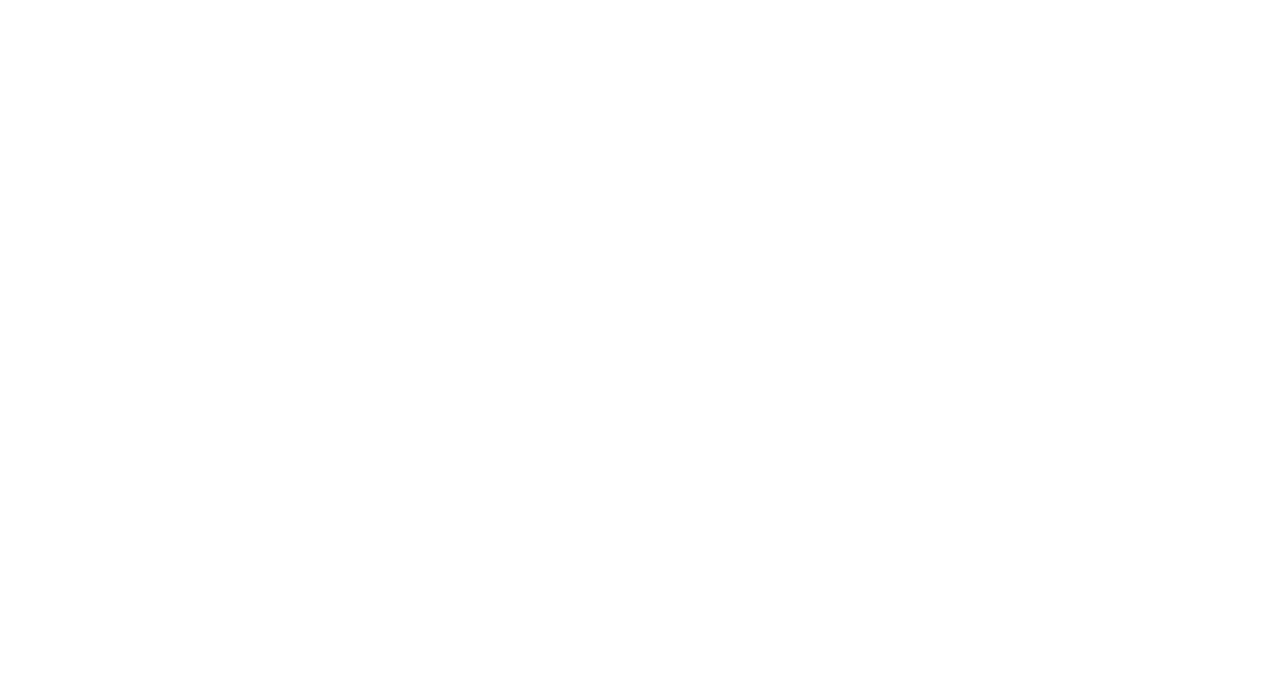
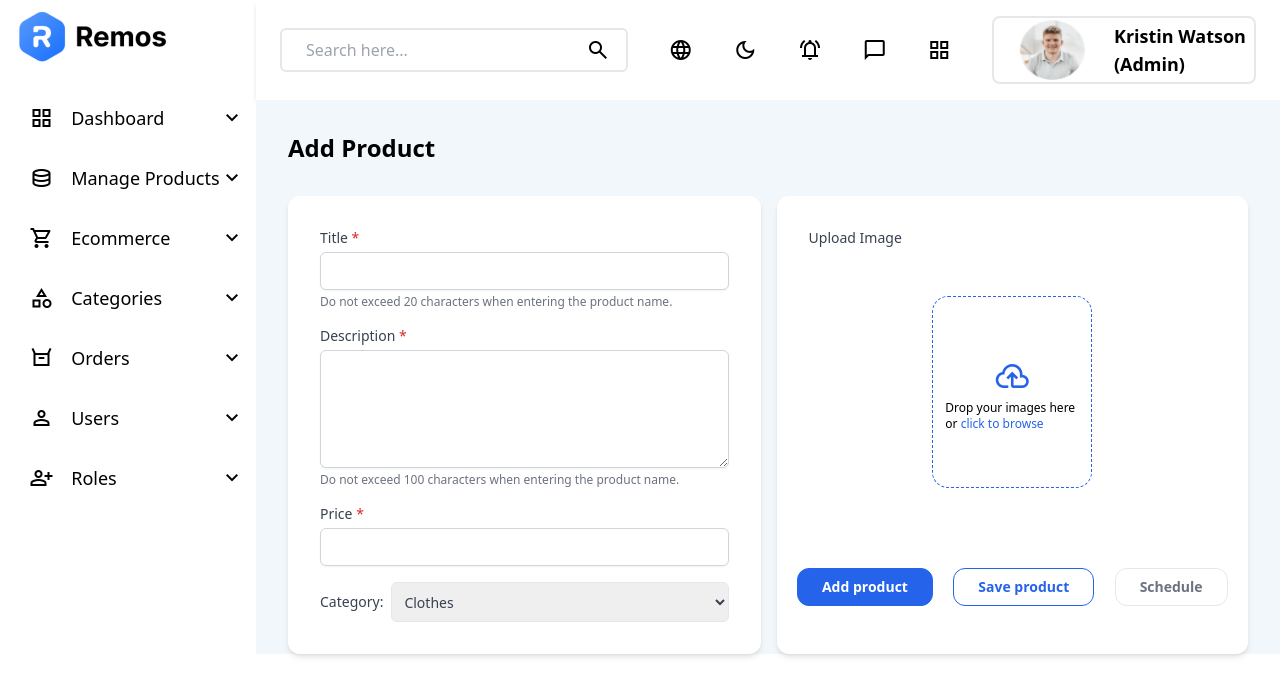
Before and after one commit to Lakshy-a/UsersFrontend, a React (Vite) app: page /manageProducts/addNewProduct in a window 1280 px wide. Before the commit this address had no page. Shown: the top 696 px of the page. Built offline with nearby package versions, Linux system fonts and the light colour scheme.

Commit message:
Completed the add new product

```diff
--- a/src/App.jsx
+++ b/src/App.jsx
@@ -69,7 +69,7 @@
                 <Route path="/manageProducts/updateproduct" element={<UpdateProduct />} />
                 <Route path="/manageProducts/allProducts" element={<AllProducts />} />
                 <Route path="/category/:name" element={<DynamicComponent />} />
-                <Route path="/addNewProduct" element={<AddProductNew />} />
+                <Route path="/manageProducts/addNewProduct" element={<AddProductNew />} />
               </Routes>
             </div>
           </div>
--- a/src/Components/AddProductNew.jsx
+++ b/src/Components/AddProductNew.jsx
@@ -1,5 +1,4 @@
 /* eslint-disable no-unused-vars */
-// FormComponent.jsx
 import React, { useState } from "react";
 import axios from "axios";
 import Sidebar from "./Sidebar";
@@ -7,10 +6,59 @@
 import { useNavigate } from "react-router-dom";
 
 function AddProductNew() {
+  const navigate = useNavigate();
+
+  const [formData, setFormData] = useState({
+    name: "",
+    description: "",
+    price: "",
+    category: "Clothes",
+    imageUrl: "", // Adding imageUrl to formData
+  });
+
+  const [selectedImage, setSelectedImage] = useState(null);
+
+  const handleChange = (e) => {
+    setFormData({ ...formData, [e.target.name]: e.target.value });
+  };
+
+  const handleImageUpload = (event) => {
+    const file = event.target.files[0];
+    if (file) {
+      const reader = new FileReader();
+      reader.onloadend = () => {
+        const base64String = reader.result;
+        setSelectedImage(base64String);
+        setFormData({ ...formData, imageUrl: base64String });
+        console.log(base64String)
+      };
+      reader.readAsDataURL(file);
+    }
+  };
+
+  const handleSubmit = async (e) => {
+    e.preventDefault();
+
+    try {
+      const response = await axios.post(
+        "http://localhost:3000/manageProducts/addProduct",
+        formData
+      );
+      console.log("Response:", response.data);
+      alert("Product added successfully");
+      navigate("/manageProducts/allProducts");
+    } catch (error) {
+      console.error(
+        "Error adding product:",
+        error.response ? error.response.data : error.message
+      );
+      alert("Error adding product");
+    }
+  };
+
   return (
     <div>
-      <div>
-        <div className="app-container h-screen w-screen flex">
+      <div className="app-container h-screen w-screen flex overflow-x-auto">
         <div className="sidebar h-full w-1/5">
           <Sidebar />
         </div>
@@ -25,7 +73,7 @@
             <div className="flex gap-4">
               {/* product details */}
               <div className="w-1/2 h-fit bg-white rounded-xl shadow-md p-8">
-                  <form className="space-y-4">
+                <form className="space-y-4" onSubmit={handleSubmit}>
                   <div>
                     <label
                       htmlFor="name"
@@ -37,31 +85,37 @@
                       type="text"
                       id="name"
                       name="name"
-                        // value={formData.name}
-                        // onChange={handleChange}
+                      value={formData.name}
+                      onChange={handleChange}
                       className="mt-1 block w-full px-3 py-2 border border-gray-300 rounded-md shadow-sm focus:outline-none focus:ring-indigo-500 focus:border-indigo-500 sm:text-sm"
                       required
                     />
-                      <div className="text-xs mt-1 text-gray-500">Do not exceed 20 characters when entering the product name.</div>
+                    <div className="text-xs mt-1 text-gray-500">
+                      Do not exceed 20 characters when entering the product
+                      name.
+                    </div>
                   </div>
                   <div>
                     <label
                       htmlFor="description"
                       className="block text-sm font-medium text-gray-700"
                     >
-                        Description <span className="text-red-600 text-md">*</span>
+                      Description{" "}
+                      <span className="text-red-600 text-md">*</span>
                     </label>
-                      <textarea rows={5}
+                    <textarea
+                      rows={5}
                       type="text"
                       id="description"
                       name="description"
-                        // value={formData.description}
-                        // onChange={handleChange}
+                      value={formData.description}
+                      onChange={handleChange}
                       className="mt-1 block w-full px-3 py-2 border border-gray-300 rounded-md shadow-sm focus:outline-none focus:ring-indigo-500 focus:border-indigo-500 sm:text-sm"
                       required
                     />
-                      <div className="text-xs mt-1 text-gray-500">Do not exceed 100 characters when entering the product name.
-
+                    <div className="text-xs mt-1 text-gray-500">
+                      Do not exceed 100 characters when entering the product
+                      name.
                     </div>
                   </div>
                   <div>
@@ -75,8 +129,8 @@
                       type="number"
                       id="price"
                       name="price"
-                        // value={formData.price}
-                        // onChange={handleChange}
+                      value={formData.price}
+                      onChange={handleChange}
                       className="mt-1 block w-full px-3 py-2 border border-gray-300 rounded-md shadow-sm focus:outline-none focus:ring-indigo-500 focus:border-indigo-500 sm:text-sm"
                       required
                     />
@@ -88,51 +142,77 @@
                     >
                       Category:
                     </label>
-                      <select className="text-sm font-medium text-gray-700 w-full h-10 border rounded-md pl-2 focus:outline-none">
+                    <select
+                      name="category"
+                      value={formData.category}
+                      onChange={handleChange}
+                      className="text-sm font-medium text-gray-700 w-full h-10 border rounded-md pl-2 focus:outline-none"
+                    >
                       <option>Clothes</option>
                       <option>Shoes</option>
                       <option>Electronics</option>
                       <option>Furniture</option>
                       <option>Miscellaneous</option>
                     </select>
-                      {/* <input
-                        type="text"
-                        id="category"
-                        name="category"
-                        // value={formData.category}
-                        className="mt-1 block w-full px-3 py-2 border border-gray-300 rounded-md shadow-sm focus:outline-none focus:ring-indigo-500 focus:border-indigo-500 sm:text-sm"
-                        required
-                      /> */}
-                    </div>
-                    {/* <div>
-                      <label
-                        htmlFor="imageUrl"
-                        className="block text-sm font-medium text-gray-700"
-                      >
-                        Image URL
-                      </label>
-                      <input
-                        type="text"
-                        id="imageUrl"
-                        name="imageUrl"
-                        value={""}
-                        className="mt-1 block w-full px-3 py-2 border border-gray-300 rounded-md shadow-sm focus:outline-none focus:ring-indigo-500 focus:border-indigo-500 sm:text-sm"
-                        required
-                      />
-                    </div> */}
-                    <div>
-                      <button
-                        type="submit"
-                        className="w-full px-4 py-2 bg-indigo-600 text-white font-semibold rounded-md shadow-sm hover:bg-indigo-700 focus:outline-none focus:ring-2 focus:ring-offset-2 focus:ring-indigo-500"
-                      >
-                        Add Product
-                      </button>
                   </div>
                 </form>
               </div>
 
               {/* product image */}
-                <div className="w-1/2 h-fit bg-white rounded-xl shadow-md pb-8"></div>
+              <div className="imageUploader w-1/2 h-fit bg-white rounded-xl shadow-md pb-8">
+                <div className="text-sm font-medium text-gray-700 p-8">
+                  Upload Image
+                </div>
+                <div className="h-56 w-full flex items-center justify-center">
+                  <label className="h-48 w-40 rounded-2xl border border-blue-600 border-dashed cursor-pointer flex flex-col justify-center items-center">
+                    {selectedImage ? (
+                      <img
+                        src={selectedImage}
+                        alt="Selected"
+                        className="h-full w-full object-cover rounded-2xl"
+                      />
+                    ) : (
+                      <>
+                        <span className="material-symbols-outlined text-4xl text-blue-600">
+                          cloud_upload
+                        </span>
+                        <div className="w-full h-8 text-xs px-3 pt-1">
+                          Drop your images here or{" "}
+                          <span className="text-xs text-blue-600">
+                            click to browse
+                          </span>
+                        </div>
+                      </>
+                    )}
+                    <input
+                      type="file"
+                      accept="image/*"
+                      className="hidden"
+                      onChange={handleImageUpload}
+                    />
+                  </label>
+                </div>
+                <div className="mt-16 mb-4 w-full h-fit flex justify-evenly">
+                  <button
+                    type="submit"
+                    className="py-2 px-6 rounded-xl bg-blue-600 text-white text-sm hover:bg-white hover:text-blue-600 border border-blue-600 font-semibold"
+                    onClick={handleSubmit}
+                  >
+                    Add product
+                  </button>
+                  <button
+                    type="submit"
+                    className="py-2 px-6 rounded-xl text-sm text-blue-600 border border-blue-600 hover:bg-blue-600 hover:text-white font-semibold"
+                  >
+                    Save product
+                  </button>
+                  <button
+                    type="submit"
+                    className="py-2 px-6 rounded-xl text-gray-500 text-sm font-semibold border hover:bg-blue-600 hover:text-white"
+                  >
+                    Schedule
+                  </button>
+                </div>
               </div>
             </div>
           </div>
--- a/src/Components/AllProducts.jsx
+++ b/src/Components/AllProducts.jsx
@@ -10,7 +10,7 @@
   const navigate = useNavigate();
 
   const handleAddNew = () => {
-    navigate("/manageProducts/addProduct"); // Replace with the route you want to navigate to
+    navigate("/manageProducts/addNewProduct"); // Replace with the route you want to navigate to
   };
 
   const [products, setProducts] = useState([]);
--- a/src/Components/Category.jsx
+++ b/src/Components/Category.jsx
@@ -33,7 +33,7 @@
   return (
     <div>
       <div>
-        <div className="app-container h-screen w-screen flex">
+        <div className="app-container h-screen w-screen flex overflow-x-auto">
           <div className="sidebar h-full w-1/5">
             <Sidebar />
           </div>
--- a/src/Components/Clothes.jsx
+++ b/src/Components/Clothes.jsx
@@ -29,7 +29,7 @@
   return (
     <div>
     <div>
-      <div className="app-container h-screen w-screen flex">
+      <div className="app-container h-screen w-screen flex overflow-x-auto">
         <div className="sidebar h-full w-1/5">
           <Sidebar />
         </div>
--- a/src/Components/Electronics.jsx
+++ b/src/Components/Electronics.jsx
@@ -31,7 +31,7 @@
   return (
     <div>
     <div>
-      <div className="app-container h-screen w-screen flex">
+      <div className="app-container h-screen w-screen flex overflow-x-auto">
         <div className="sidebar h-full w-1/5">
           <Sidebar />
         </div>
--- a/src/Components/Furniture.jsx
+++ b/src/Components/Furniture.jsx
@@ -30,7 +30,7 @@
   return (
     <div>
       <div>
-        <div className="app-container h-screen w-screen flex">
+        <div className="app-container h-screen w-screen flex overflow-x-auto">
           <div className="sidebar h-full w-1/5">
             <Sidebar />
           </div>
--- a/src/Components/Miscellaneous.jsx
+++ b/src/Components/Miscellaneous.jsx
@@ -31,7 +31,7 @@
   return (
     <div>
       <div>
-        <div className="app-container h-screen w-screen flex">
+        <div className="app-container h-screen w-screen flex overflow-x-auto">
           <div className="sidebar h-full w-1/5">
             <Sidebar />
           </div>
--- a/src/Components/Shoes.jsx
+++ b/src/Components/Shoes.jsx
@@ -29,7 +29,7 @@
   return (
     <div>
     <div>
-      <div className="app-container h-screen w-screen flex">
+      <div className="app-container h-screen w-screen flex overflow-x-auto">
         <div className="sidebar h-full w-1/5">
           <Sidebar />
         </div>
--- a/src/Components/Sidebar.jsx
+++ b/src/Components/Sidebar.jsx
@@ -67,7 +67,7 @@
             <div className="mt-2 bg-white border border-gray-300 rounded shadow-lg">
               <ul className="py-2">
                 <li className="px-4 py-2 hover:bg-gray-200">
-                  <Link to="/manageProducts/addProduct">Add Products</Link>
+                  <Link to="/manageProducts/addNewProduct">Add Products</Link>
                 </li>
                 <li className="px-4 py-2 hover:bg-gray-200">
                   <Link to="/manageProducts/removeProduct">
--- a/src/Components/UpdateProduct.jsx
+++ b/src/Components/UpdateProduct.jsx
@@ -62,7 +62,7 @@
     return (
         <div>
       <div>
-        <div className="app-container h-screen w-screen flex">
+        <div className="app-container h-screen w-screen flex overflow-x-auto">
           <div className="sidebar h-full w-1/5">
             <Sidebar />
           </div>
```
Also changed, not shown: src/assets/Shoes_Image.jpg (added). Lines whose indentation alone changed are shown as unchanged.
